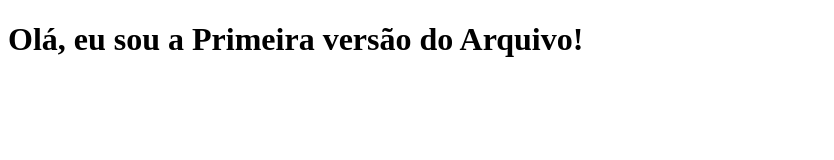
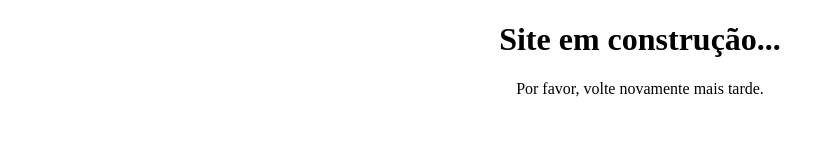
Before and after one commit to carreiraDesenvolvedor/git-e-github-na-pratica, a plain HTML site: page index.html in a window 1280 px wide. Shown: the whole page, without its empty margins (0-834 px from the left). Drawn offline with Linux system fonts and the light colour scheme.

Commit message:
Atualizado o index.html para versão do site under construction

```diff
--- a/index.html
+++ b/index.html
@@ -9,7 +9,10 @@
 </head>
 
 <body>
-    <h1>Olá, eu sou a Primeira versão do Arquivo!</h1>
+    <div style="text-align: center;">
+        <h1>Site em construção...</h1>
+        <p>Por favor, volte novamente mais tarde.</p>
+    </div>
 </body>
 
 </html>
```
